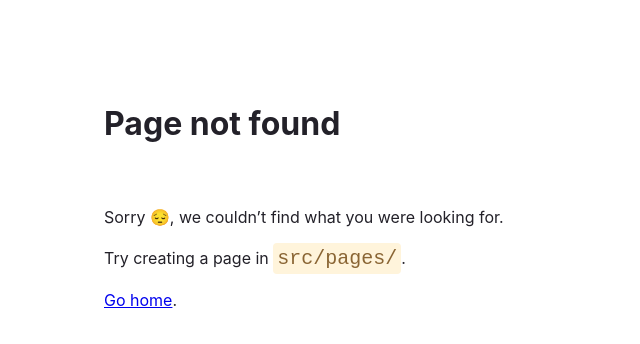
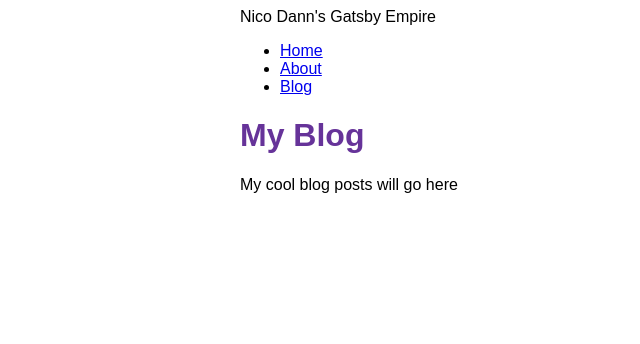
Before and after one commit to nicodann/my-first-gatsby-site, a Gatsby site: page /blog in a window 1280 px wide. Before the commit this address had no page. Shown: the whole page, without its empty margins (0-640 px from the left). Built offline with nearby package versions, Linux system fonts and the light colour scheme; Gatsby itself is replaced by a stand-in of ours.

Commit message:
Create blog page and add to nav.  Restructure nav logic.

```diff
--- a/src/components/layout.js
+++ b/src/components/layout.js
@@ -20,13 +20,33 @@ const Layout = ({ pageTitle, children }) => {
     }
   `)
 
+  const navItems = [
+    {
+      name: "Home",
+      url: "/"
+    },
+    {
+      name: "About",
+      url: '/about'
+    },
+    {
+      name: "Blog",
+      url: "/blog"
+    }
+  ]
+
   return (
     <div className={container}>
       <header className={siteTitle}>{data.site.siteMetadata.title}</header>
       <nav>
         <ul className={navLinks}>
-          <li className={navLinkItem}><Link className={navLinkText} to="/">Home</Link></li>
-          <li className={navLinkItem}><Link className={navLinkText} to="/about">About</Link></li>
+          {navItems.map((item, i) => (
+            <li className={navLinkItem} key={i}>
+              <Link className={navLinkText} to={item.url}>
+                {item.name}
+              </Link>
+            </li>
+          ))}
         </ul>
       </nav>
       <main>
--- /dev/null
+++ b/src/pages/blog.js
@@ -0,0 +1,15 @@
+import * as React from 'react'
+import Layout from '../components/layout'
+import Seo from '../components/seo'
+
+const BlogPage = () => {
+  return (
+    <Layout pageTitle="My Blog">
+      <p>My cool blog posts will go here</p>
+    </Layout>
+  )
+}
+
+export const Head = () => <Seo title="Blog" />
+
+export default BlogPage
```
